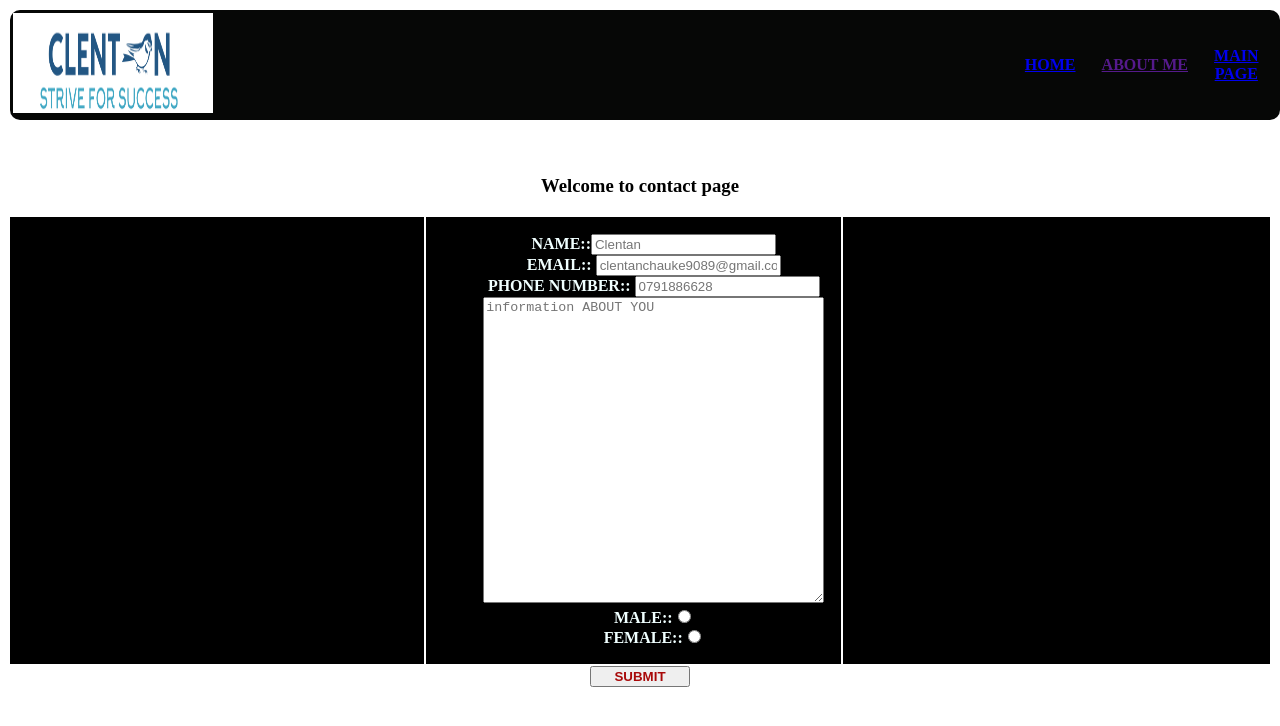
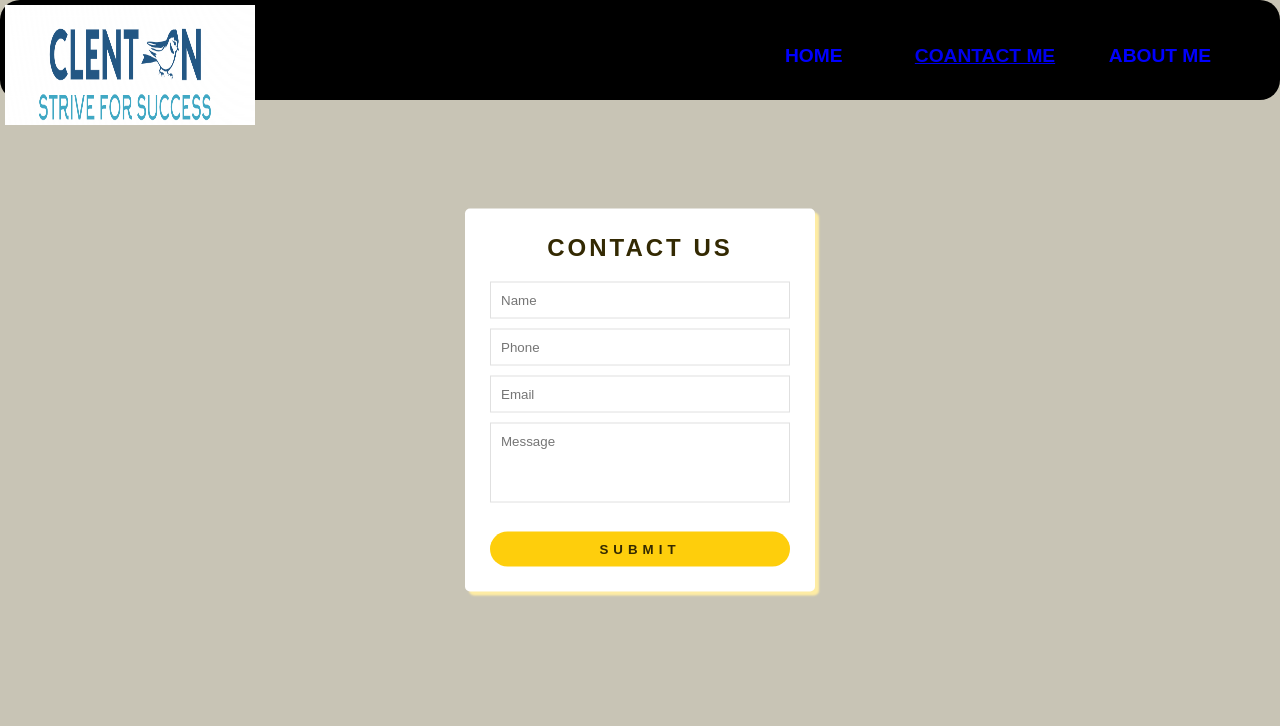
Before and after one commit to Clentan/Bootcamp2025, a plain HTML site: page task3contact me.html in a window 1280 px wide. Drawn offline with Linux system fonts and the light colour scheme.

Commit message:
JAVA CHANGES

```diff
--- /dev/null
+++ b/java2.js
@@ -0,0 +1,34 @@
+function validate(){
+    var name = document.getElementById("name").value;
+    var phone = document.getElementById("phone").value;
+    var email = document.getElementById("email").value;
+    var message = document.getElementById("message").value;
+    var error_message = document.getElementById("error_message");
+
+    error_message.style.padding = "10px";
+
+    var text;
+    if(name.length < 5){
+      text = "Please Enter valid Name";
+      error_message.innerHTML = text;
+      return false;
+        }
+
+    if(isNaN(phone) || phone.length != 10){
+      text = "Please Enter valid Phone Number";
+      error_message.innerHTML = text;
+      return false;
+    }
+    if(email.indexOf("@") == -1 || email.length < 6){
+      text = "Please Enter valid Email";
+      error_message.innerHTML = text;
+      return false;
+    }
+    if(message.length <= 140){
+      text = "Please Enter More Than 140 Characters";
+      error_message.innerHTML = text;
+      return false;
+    }
+    alert("Form Submitted Successfully!");
+    return true;
+  }
--- a/task3contact me.html
+++ b/task3contact me.html
@@ -3,15 +3,110 @@
 <head>
     <meta charset="UTF-8">
     <meta name="viewport" content="width=device-width, initial-scale=1.0">
-    <title>Contact me</title>
-<style type="text/css">
-    tr {
+    <title>Hmtl and JAVASCRIPT</title>
+    <script defer ></script>
+    <style type="text/css">
+       legend {
+        text-align: center;
+        text-transform: uppercase;
+        font-size: larger;
+        padding: 30px;
+       }    .one {
+        display: flex;
+        flex-direction: row;
+        font-family: 'Lucida Sans', 'Lucida Sans Regular', 'Lucida Grande', 'Lucida Sans Unicode', Geneva, Verdana, sans-serif;
+        font-weight: bold;
+        text-transform: uppercase;
+        border: 5px dotted rgb(227, 222, 222);
+        font-size: larger;
+        flex-grow: 100%;
+        position: fixed;
+        width: 100%;
+        height: 100px;
+        background-color: rgb(10, 12, 12);}
+       .two {
+        display: flex;
+        flex-grow: 20px;
+        width: 100px;
+        height: 25px;
+        text-align: center;
+    }
+        .two:hover {
+            border: 5px dotted rgb(227, 222, 222);
+            text-align: center;
+
+        }
+        .three:hover {
+            border: 5px dotted rgb(227, 222, 222);}
+           .fourth:hover {
+            border: 5px dotted rgb(227, 222, 222);
+        }
+       .onep {
+        float: left;}
+        .inside {
+            display:flex;
+           padding:40px;
+           width: 90%;
+           justify-content: right;
+           color: blue;
+        }
+
+
+        .three {
+            width: 200px;
+            height: 30px;
+            border: 1px;
+            text-align: center;
+        }
+        body {
+            height: 100%;
+            width: 100%;
+        }
+        .fourth {
+            width: 150px;
+            height: 30px;
+            text-align: center;
+        }
+       h1 {
+        text-align: center;
+        color: black;
+        text-transform: uppercase;
+
+       }
+       .xap {
+        text-transform: uppercase;
+        font-size:x-large;
+        text-align: left;
+        text-decoration: underline;
+
+       }
+       .top {
+        background-color: rgb(35, 18, 184);
+        color: aliceblue;
+       font-style: italic;
+       }
+       .hey {
+        text-transform: uppercase;
+        font-weight: bold;
+        text-decoration: underline;
+       }
+       .photwo {
+        border: 1px solid blue;
+        border-radius: 6px;
+       }
+       .button:active {
+        background-color: black;}
+        tr {
     background-color: rgb(12, 11, 11);
     color: azure;
     text-transform: uppercase;
     border-color: rgb(6, 6, 7);
     border-radius: 50px;
 
+
+}
+.btn:active{
+    background-color: black;
 
 }
 
@@ -52,66 +147,128 @@ tr {
     background-color: black;
     border-radius: 20px;
 }
-.button:active {
-    background-color: rgb(21, 21, 31);
 
+*{
+  margin: 0;
+  padding: 0;
+  box-sizing: border-box;
+  outline: none;
+  font-family: 'Josefin Sans', sans-serif;
 }
-.button {
-    color: rgb(168, 9, 9);
-    width: 100px;
-    font-weight: bolder;
+
+body{
+  background: #c8c4b5;
 }
-</style>
-</head>
-<body> <body width="100%">
-    <table width="100%"  border="0">
-      <tr class="second" width="90%" >
-         <th  align="left" width="20%" >
-          <img src="picture/Nhlanhla.png" width="200" height="100">
-         </th>
-         <th   align="center" width="1%" >
-          <a href="task3.html"> home</a>
-         </th>
-         <th  align="center" width="1%"><a href="" >about me</a>
-         </th>
-         <th  align="center" width="1%" >
-          <a href="task2.html">MAIN PAGE</a>
-          </th>
-      </tr>
- </table>
- <br><br><br><br><br><BR><br><br>
-   <script >
-    document.write('<h3 align="center">Welcome to contact page</h3>');
-     </script>
 
-  <table width="100%">
-    <tr width="100%">
+.wrapper{
+  position: absolute;
+  top: 50%;
+  left: 50%;
+  transform: translate(-50%,-50%);
+  max-width: 350px;
+  width: 100%;
+  background: #fff;
+  padding: 25px;
+  border-radius: 5px;
+  box-shadow: 4px 4px 2px rgba(254,236,164,1);
+}
 
-        <th width="33%"></th>
-          <th width="33%" class="yes">
-            <ol>  <form action="https://formspree.io/f/xkndkpnz" method="post">
-                name::<input class="twotow"type="name" placeholder="Clentan" required ><br>
-                Email::
-                <input class="twotwo" type="email" placeholder="clentanchauke9089@gmail.com"><br>
-                phone number::
-                <input type="digit" placeholder="0791886628"><br>
-                <textarea name="text" id="" cols="40" rows="20" required placeholder="information ABOUT YOU"></textarea><br>
+.wrapper h2{
+  text-align: center;
+  margin-bottom: 20px;
+  text-transform: uppercase;
+  letter-spacing: 3px;
+  color: #332902;
+}
 
-                    MALE::<input type="radio" name="name" id="1"><br>
-                    FEMALE::<input type="radio" name="name" id="1">
-                </form>
+.wrapper .input_field{
+  margin-bottom: 10px;
+}
+
+.wrapper .input_field input[type="text"],
+.wrapper textarea{
+  border: 1px solid #e0e0e0;
+  width: 100%;
+  padding: 10px;
+}
+
+.wrapper textarea{
+  resize: none;
+  height: 80px;
+}
+
+.wrapper .btn input[type="submit"]{
+  border: 0px;
+  margin-top: 15px;
+  padding: 10px;
+  text-align: center;
+  width: 100%;
+  background: #fece0c;
+  color: #332902;
+  text-transform: uppercase;
+  letter-spacing: 5px;
+  font-weight: bold;
+  border-radius: 25px;
+  cursor: pointer;
+}
+
+#error_message{
+  margin-bottom: 20px;
+  background: #fe8b8e;
+  padding: 0px;
+  text-align: center;
+  font-size: 14px;
+  transition: all 0.5s ease;
+}
+    </style >
+    <script defer src="java2.js"></script>
 
 
 
-            </ol></th>
-        <th width="33&" ></th>
+</head>
+<body>
 
-    </tr>
-  </table>
-<div align="center">
-<button class="button" type="button">SUBMIT</button>
-</div>
+ <div class="one" padding="10px">
+    <div class="onep">
+        <img src="picture/Nhlanhla.png" width="250" height="120">
 
+    </div>
+    <div class="inside">
+      <div class="two">
+         Home
+      </div>
+    <div class="three">
+        <a href="task3contact me.html" none>
+    Coantact me
+        </a>
+     </div>
+     <div class="fourth">About me</div>
+   </div>
+  </div>
+  <br><br><br><br><br><br>
+  <br><br><br><br><br><BR><br><br>
 
-</body>
+    <div class="wrapper">
+        <h2>Contact us</h2>
+        <div id="error_message"></div>
+        <form id="myform" onsubmit="return validate();">
+          <div class="input_field">
+              <input type="text" placeholder="Name" id="name">
+          </div>
+          <div class="input_field">
+              <input type="text" placeholder="Phone" id="phone">
+          </div>
+          <div class="input_field">
+              <input type="text" placeholder="Email" id="email">
+          </div>
+          <div class="input_field">
+              <textarea placeholder="Message" id="message"></textarea>
+          </div>
+          <div class="btn">
+              <input type="submit">
+          </div>
+        </form>
+      </div>
+
+      </body>
 </html>
```
Also changed, not shown: java.js (+4 -3 lines), task3.html (+3 -4 lines).
